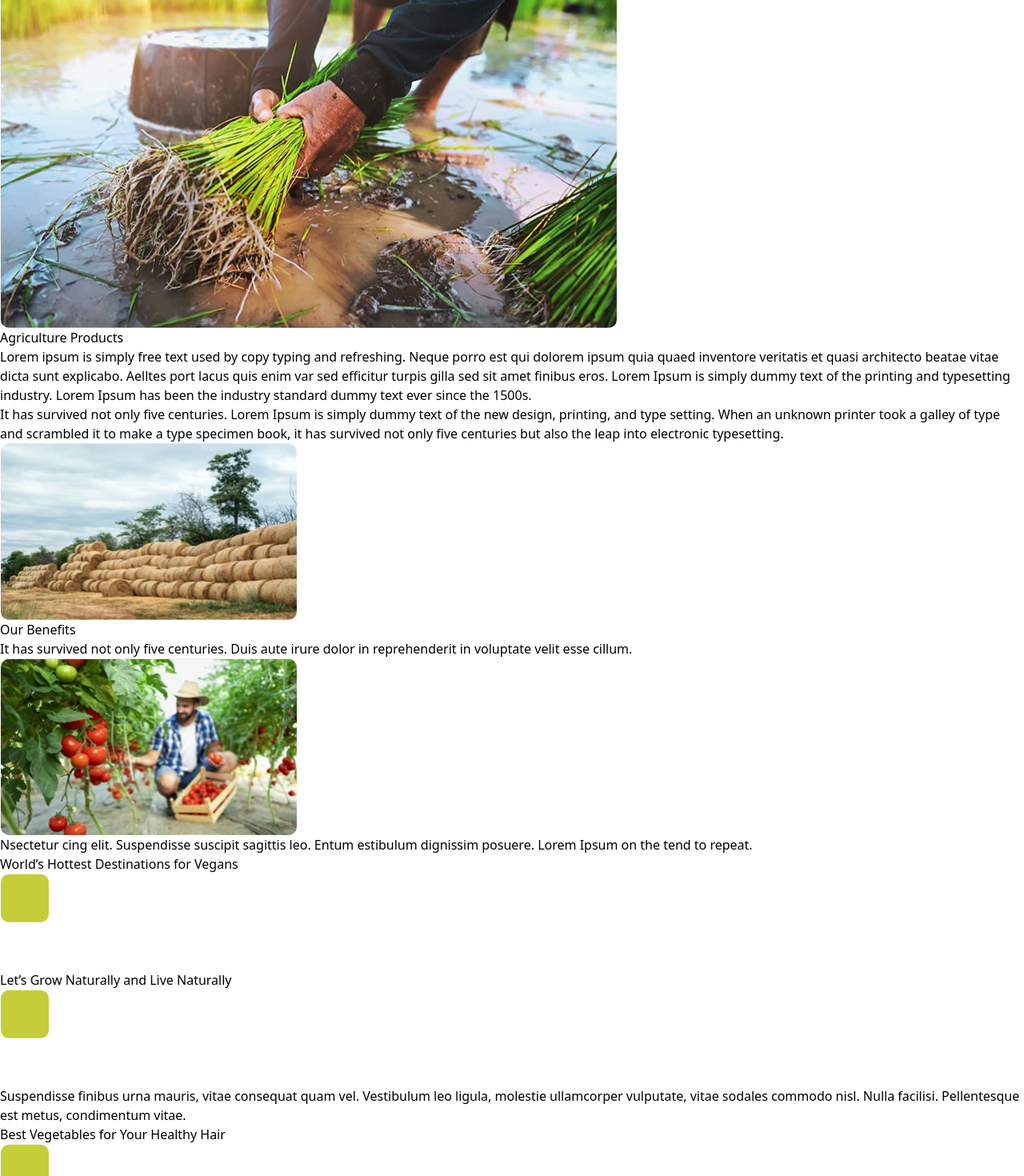
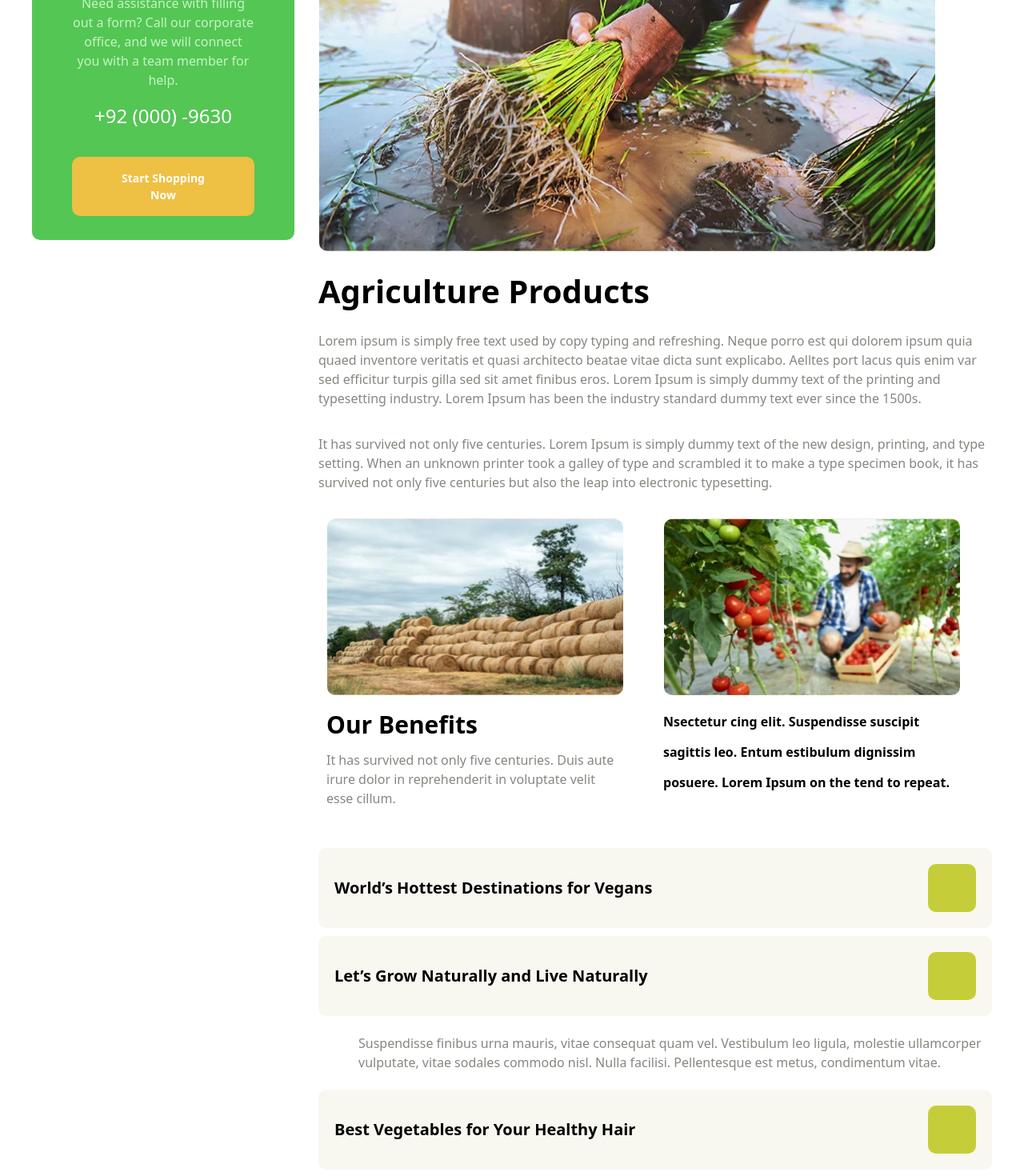
Before and after one commit to Tornike512/Agrios-website-tailwind, a React (Vite) app: page /services in a window 1280 px wide. Shown: the part 640-2110 px from the top of the page at 80% size. Built offline with nearby package versions, Linux system fonts and the light colour scheme.

Commit message:
Add: ServicesSection Style

```diff
--- a/src/pages/ServicesPage/ServicesSection/ServicesSection.tsx
+++ b/src/pages/ServicesPage/ServicesSection/ServicesSection.tsx
@@ -5,20 +5,28 @@ import hayImage from "src/assets/hay-image.svg";
 
 export function ServicesSection() {
   return (
-    <section className="mb-[120px] ">
-      <aside>
-        <h3>Need Help?</h3>
-        <p>
+    <section className="w-full max-w-[1200px] mb-[120px] flex">
+      <aside className="bg-[#54c654] h-fit rounded-[10px] px-[50px] py-[30px] mr-[30px] flex flex-col justify-center text-center">
+        <h3 className="text-[#ffffff] text-[24px] font-bold mb-[33px]">
+          Need Help?
+        </h3>
+        <p className="text-[#C3F5C1] text-[16px] mb-[15px]">
           Need assistance with filling out a form? Call our corporate office,
           and we will connect you with a team member for help.
         </p>
-        <p>+92 (000) -9630</p>
-        <button>Start Shopping Now</button>
+        <p className="text-[#ffffff] text-[24px] whitespace-nowrap">
+          +92 (000) -9630
+        </p>
+        <button className="mt-[33px] w-full text-[14px] bg-[#EEC044] font-bold px-[50px] py-4 rounded-[10px] hover:bg-[#FFD972] text-[#ffffff] md:w-full">
+          Start Shopping Now
+        </button>
       </aside>
       <article>
-        <img src={farmingImage} alt="Agriculture field" />
-        <h2>Agriculture Products</h2>
-        <p>
+        <img className="mb-[20px]" src={farmingImage} alt="Agriculture field" />
+        <h2 className="text-[40px] font-bold mb-[20px]">
+          Agriculture Products
+        </h2>
+        <p className="text-[#878680] text-[16px] mb-[33px]">
           Lorem ipsum is simply free text used by copy typing and refreshing.
           Neque porro est qui dolorem ipsum quia quaed inventore veritatis et
           quasi architecto beatae vitae dicta sunt explicabo. Aelltes port lacus
@@ -27,46 +35,56 @@ export function ServicesSection() {
           industry. Lorem Ipsum has been the industry standard dummy text ever
           since the 1500s.
         </p>
-        <p>
+        <p className="text-[#878680] text-[16px] mb-[33px]">
           It has survived not only five centuries. Lorem Ipsum is simply dummy
           text of the new design, printing, and type setting. When an unknown
           printer took a galley of type and scrambled it to make a type specimen
           book, it has survived not only five centuries but also the leap into
           electronic typesetting.
         </p>
-        <div>
-          <figure>
-            <img src={hayImage} alt="Hay bales" />
-            <h3>Our Benefits</h3>
-            <figcaption>
+        <div className="flex mb-[50px]">
+          <figure className="px-[10px] mr-[30px]">
+            <img className="mb-[14px]" src={hayImage} alt="Hay bales" />
+            <h3 className="text-[30px] font-bold mb-[10px]">Our Benefits</h3>
+            <figcaption className="text-[#878680] text-[16px] ">
               It has survived not only five centuries. Duis aute irure dolor in
               reprehenderit in voluptate velit esse cillum.
             </figcaption>
           </figure>
-          <figure>
-            <img src={tomatoFarmingImage} alt="Tomato farming" />
-            <figcaption>
+          <figure className="px-[10px] mr-[30px]">
+            <img
+              className="mb-[14px]"
+              src={tomatoFarmingImage}
+              alt="Tomato farming"
+            />
+            <figcaption className="text-[16px] font-bold leading-[38px]">
               Nsectetur cing elit. Suspendisse suscipit sagittis leo. Entum
               estibulum dignissim posuere. Lorem Ipsum on the tend to repeat.
             </figcaption>
           </figure>
         </div>
-        <div>
-          <h2>World’s Hottest Destinations for Vegans</h2>
-          <img src={greenSquareImage} alt="Green Square Image" />
+        <div className="bg-[#F8F7F0] flex justify-between items-center p-[20px] rounded-[10px] mb-[10px] cursor-pointer">
+          <h2 className="text-[20px] font-bold">
+            World’s Hottest Destinations for Vegans
+          </h2>
+          <div className="bg-[#C5CE38] rounded-[10px] h-[60px] w-[60px]"></div>
         </div>
-        <div>
-          <h2>Let’s Grow Naturally and Live Naturally</h2>
-          <img src={greenSquareImage} alt="Green Square Image" />
+        <div className="bg-[#F8F7F0] flex justify-between items-center p-[20px] rounded-[10px] mb-[22px] cursor-pointer">
+          <h2 className="text-[20px] font-bold">
+            Let’s Grow Naturally and Live Naturally
+          </h2>
+          <div className="bg-[#C5CE38] rounded-[10px] h-[60px] w-[60px]"></div>
         </div>
-        <p>
+        <p className="text-[#878680] text-[16px] pl-[50px] mb-[22px]">
           Suspendisse finibus urna mauris, vitae consequat quam vel. Vestibulum
           leo ligula, molestie ullamcorper vulputate, vitae sodales commodo
           nisl. Nulla facilisi. Pellentesque est metus, condimentum vitae.
         </p>
-        <div>
-          <h2>Best Vegetables for Your Healthy Hair</h2>
-          <img src={greenSquareImage} alt="Green Square Image" />
+        <div className="bg-[#F8F7F0] flex justify-between items-center p-[20px] rounded-[10px] mb-[22px] cursor-pointer">
+          <h2 className="text-[20px] font-bold">
+            Best Vegetables for Your Healthy Hair
+          </h2>
+          <div className="bg-[#C5CE38] rounded-[10px] h-[60px] w-[60px]"></div>
         </div>
       </article>
     </section>
```
